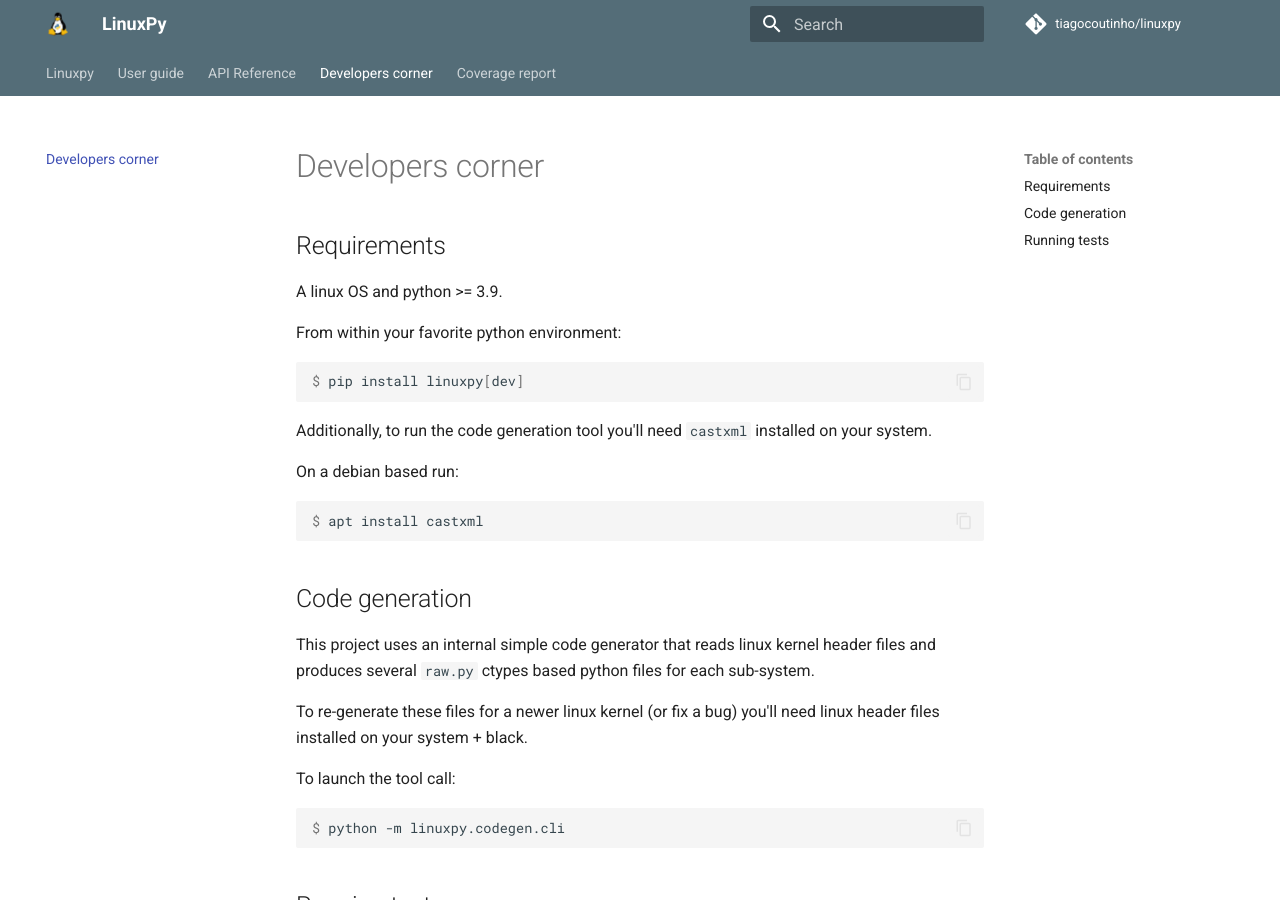
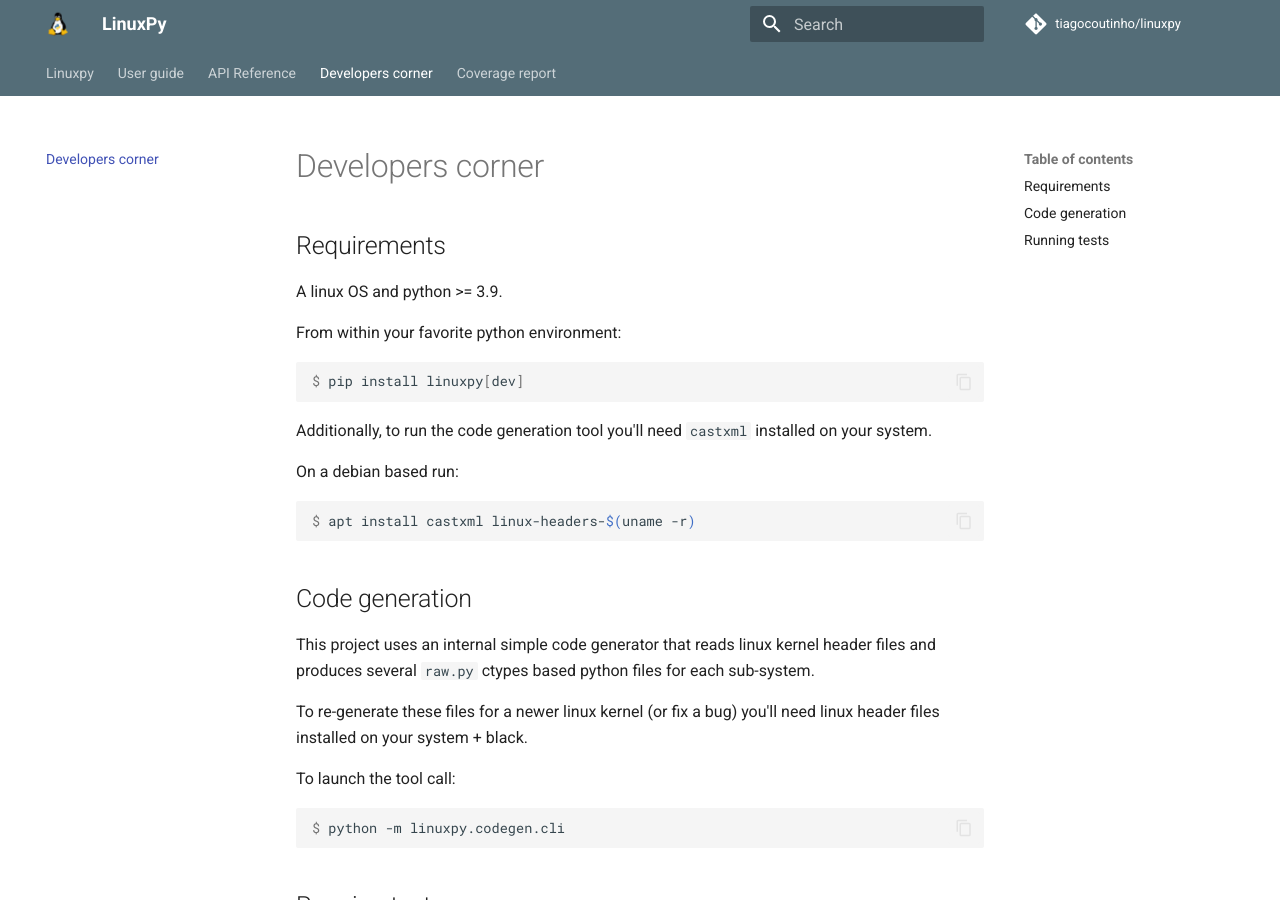
Before and after one commit to tiagocoutinho/linuxpy, an MkDocs documentation site: the page built from docs/develop.md, in a window 1280 px wide and 900 px high. Built offline with MkDocs 1.6.1 and Material for MkDocs 9.7.7, drawn with Linux system fonts in a browser that asks for light colours; comment, search, counter and statistics services are not loaded.

Commit message:
Update codegen documentation

````diff
--- a/docs/develop.md
+++ b/docs/develop.md
@@ -16,7 +16,7 @@
 On a debian based run:
 
 ```console
-$ apt install castxml
+$ apt install castxml linux-headers-$(uname -r)
 ```
 
 ## Code generation
````
